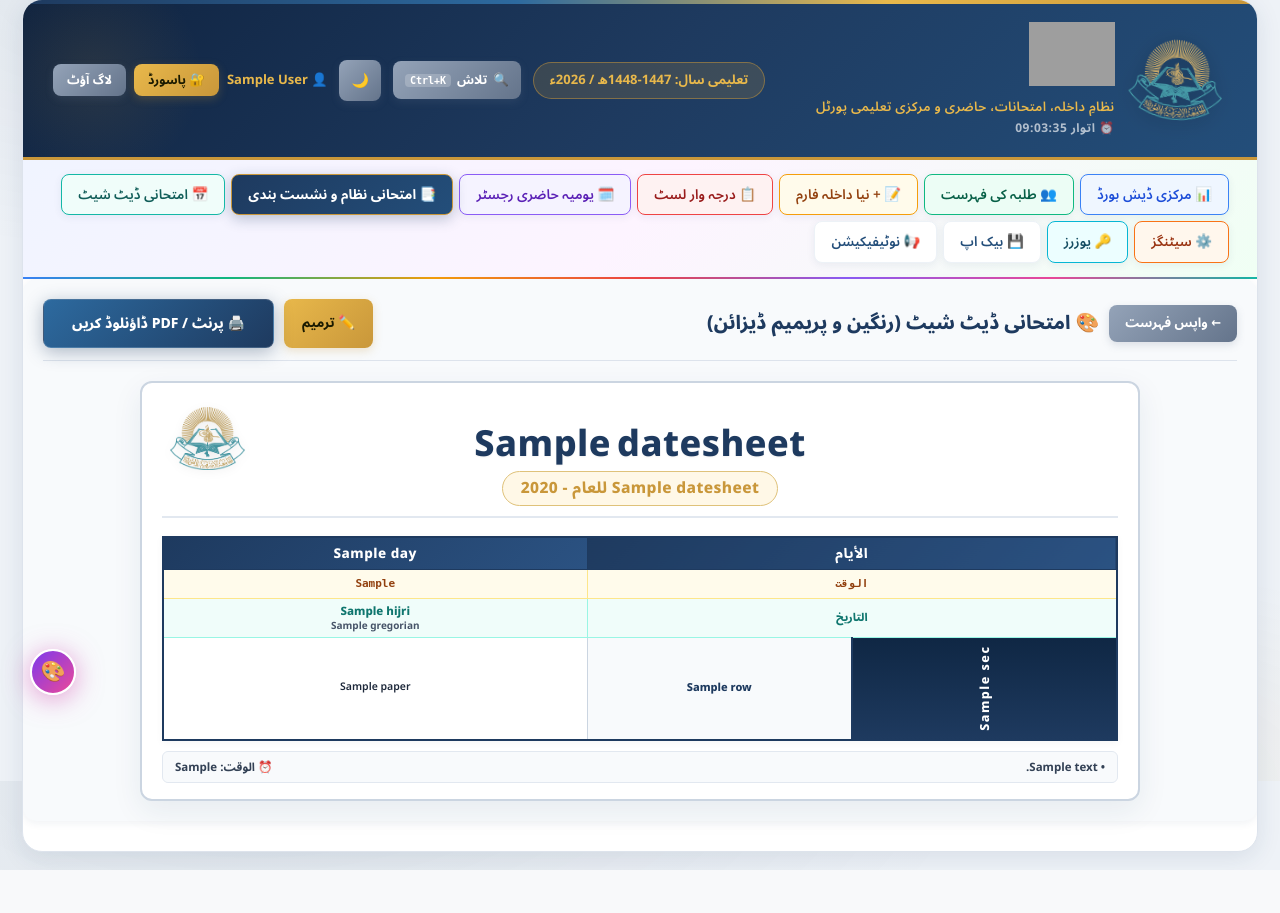
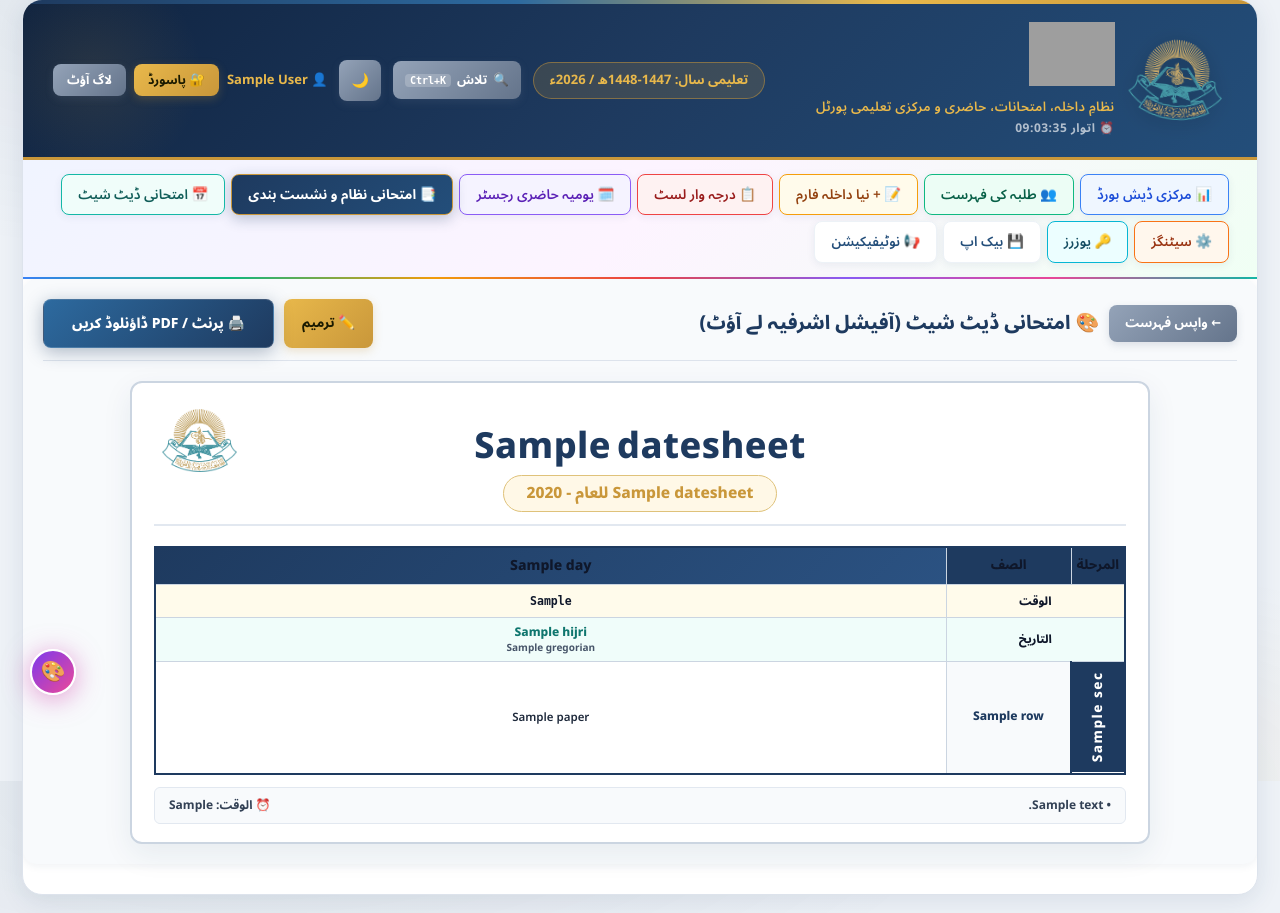
Before and after one commit to majid-7557472/mudrsa-managment, a Flask app: template templates/view_datesheet.html in a window 1280 px wide. Shown: the part 19-932 px from the top of the page. Before the commit the page ends 889 px from the top, so only its background shows below. Run offline with Flask 3, Linux system fonts and the light colour scheme; the visitor is signed in with stand-in values (Sample User, id 1); the template is opened without the code that fills it: most values are stand-ins (such as "Sample title", 1, 10 or a date in 2020); data that the repository does not hold is empty; some web fonts are replaced; grey boxes are pictures that could not be loaded.

Commit message:
Completely resolve cell overlap by establishing independent 7-column header and BiDi RTL constraints

```diff
--- a/templates/view_datesheet.html
+++ b/templates/view_datesheet.html
@@ -1,12 +1,12 @@
 {% extends "base.html" %}
-{% block title %}{{ datesheet['title'] }} - رنگین و خوبصورت ڈیٹ شیٹ{% endblock %}
+{% block title %}{{ datesheet['title'] }} - باضابطہ امتحانی ڈیٹ شیٹ{% endblock %}
 {% set active_page = 'exams' %}
 
 {% block extra_head %}
 <style>
     @page {
         size: A4 portrait;
-        margin: 5mm 6mm;
+        margin: 5mm 5mm;
     }
 
     .datesheet-outer-box {
@@ -28,27 +28,27 @@
         border-bottom: 1.5px solid var(--border);
     }
 
-    /* پرنٹ ایبل ایریا - رنگین، دیدہ زیب اور مکمل فٹ */
+    /* پرنٹ ایبل کنٹینر - بالکل صاف، کشادہ اور خوبصورت */
     .printable-datesheet {
         background: #ffffff !important;
         width: 100%;
-        max-width: 1000px;
+        max-width: 1020px;
         margin: 0 auto;
-        color: #1e293b !important;
+        color: #0f172a !important;
         direction: rtl !important;
         font-family: 'Noto Sans Arabic', 'Segoe UI', Tahoma, sans-serif !important;
-        padding: 16px 20px;
+        padding: 18px 22px;
         border: 2px solid #cbd5e1;
         border-radius: 12px;
         box-shadow: 0 10px 30px rgba(30,58,95,0.08);
     }
 
-    /* ٹاپ ہیڈر - مناسب فاصلے کے ساتھ */
+    /* ٹاپ ہیڈر */
     .ds-top-header {
         position: relative;
         text-align: center;
-        margin-bottom: 18px;
-        padding: 6px 70px 10px 70px;
+        margin-bottom: 20px;
+        padding: 6px 75px 12px 75px;
         border-bottom: 2px solid #e2e8f0;
     }
     .ds-logo-top {
@@ -58,189 +58,178 @@
         width: 75px;
         height: 75px;
         object-fit: contain;
-        filter: drop-shadow(0 2px 4px rgba(0,0,0,0.1));
     }
     .ds-main-heading {
         font-family: 'Noto Nastaliq Urdu', 'Noto Sans Arabic', serif;
         font-size: 36px;
         font-weight: 800;
         color: #1e3a5f !important;
-        margin: 0 0 12px 0; /* الفاظ کے ٹکراؤ کے خاتمے کے لیے مناسب فاصلہ */
+        margin: 0 0 14px 0; /* کھلا فاصلہ تاکہ کوئی لفظ نہ ٹکرائے */
         line-height: 1.5;
         letter-spacing: 0.5px;
-        text-shadow: 0 1px 2px rgba(0,0,0,0.05);
     }
     .ds-sub-heading {
         font-size: 15.5px;
         font-weight: 800;
-        color: #c9973a !important; /* گولڈن رنگ */
+        color: #c9973a !important;
         margin: 0;
-        letter-spacing: 0.4px;
         display: inline-block;
         background: #fff8e7;
-        padding: 4px 18px;
+        padding: 5px 22px;
         border-radius: 20px;
-        border: 1px solid #dfc27a;
+        border: 1.5px solid #dfc27a;
     }
 
-    /* رنگین و شاندار مین ٹیبل */
+    /* مین ٹیبل - کوئی لفظ کبھی نہیں ٹکرائے گا */
     table.ds-main-table {
         width: 100% !important;
         border-collapse: collapse !important;
         border: 2px solid #1e3a5f !important;
         direction: rtl !important;
-        table-layout: fixed !important;
         margin: 0 auto !important;
         background: #ffffff !important;
-        box-shadow: 0 2px 8px rgba(0,0,0,0.04);
     }
 
     table.ds-main-table th,
     table.ds-main-table td {
         border: 1.5px solid #cbd5e1 !important;
-        padding: 5px 3px !important;
+        padding: 7px 5px !important;
         text-align: center !important;
         vertical-align: middle !important;
-        word-wrap: break-word !important;
-        overflow-wrap: break-word !important;
+        color: #0f172a !important;
         box-sizing: border-box !important;
     }
 
-    /* رو 1: ایام کا رنگین ہیڈر */
-    table.ds-main-table th.ds-th-days {
+    /* ہیڈر کالمز (الأيام) */
+    .th-sec-head {
+        background: #1e3a5f !important;
+        color: #ffffff !important;
+        font-size: 13px !important;
+        font-weight: 800 !important;
+        width: 38px !important;
+    }
+    .th-cls-head {
+        background: #1e3a5f !important;
+        color: #ffffff !important;
+        font-size: 13px !important;
+        font-weight: 800 !important;
+        width: 125px !important;
+    }
+    .th-day-head {
         background: linear-gradient(135deg, #1e3a5f 0%, #2b5282 100%) !important;
-        font-size: 13.5px !important;
+        color: #ffffff !important;
+        font-size: 14px !important;
         font-weight: 800 !important;
-        color: #ffffff !important;
-        height: 32px !important;
-        border-color: #1e3a5f !important;
-        letter-spacing: 0.5px;
+        height: 34px !important;
     }
 
-    /* رو 2: اوقات کا گولڈن ہیڈر */
-    table.ds-main-table th.ds-th-time {
+    /* اوقات رو */
+    .th-time-row {
         background: #fffbeb !important;
-        font-size: 11px !important;
+        color: #92400e !important;
+        font-size: 11.5px !important;
         font-weight: 800 !important;
-        direction: ltr !important;
-        font-family: monospace !important;
-        color: #92400e !important;
-        height: 24px !important;
+        height: 25px !important;
         border-color: #fde68a !important;
     }
 
-    /* رو 3: تواریخ کا فیروزی/نیلا ہیڈر */
-    table.ds-main-table th.ds-th-date {
+    /* تواریخ رو */
+    .th-date-row {
         background: #f0fdfa !important;
-        font-size: 11px !important;
+        color: #0f766e !important;
+        font-size: 11.5px !important;
         font-weight: 800 !important;
-        color: #0f766e !important;
-        height: 38px !important;
+        height: 40px !important;
         line-height: 1.3 !important;
         border-color: #99f6e4 !important;
     }
-    .hijri-txt {
-        font-weight: 800 !important;
-        font-size: 11.5px !important;
-        color: #0f766e !important;
+    .th-date-row .hijri {
+        font-weight: 800;
+        font-size: 12px;
+        color: #0f766e;
     }
-    .greg-txt {
-        font-size: 10px !important;
-        color: #475569 !important;
-        font-weight: 700 !important;
+    .th-date-row .greg {
+        font-size: 10px;
+        color: #475569;
+        font-weight: 700;
     }
 
-    /* سیکشنز کے خوبصورت رنگین کالمز (المرحلہ) */
+    /* دائیں جانب سیکشن کالم (المرحلہ) */
     table.ds-main-table td.sec-col {
         color: #ffffff !important;
         font-weight: 800 !important;
-        font-size: 12.5px !important;
-        width: 3.8% !important;
+        font-size: 13.5px !important;
+        width: 38px !important;
         writing-mode: vertical-rl !important;
         transform: rotate(180deg) !important;
-        padding: 8px 2px !important;
+        padding: 10px 2px !important;
         letter-spacing: 1.5px;
-        text-align: center;
-        vertical-align: middle;
+        text-align: center !important;
+        vertical-align: middle !important;
         border-left: 2px solid #1e3a5f !important;
     }
 
-    /* مختلف مراحل کے دلکش رنگ */
-    .sec-color-0 { background: linear-gradient(180deg, #1e3a5f 0%, #0f2744 100%) !important; } /* العالیہ - رائل بلیو */
-    .sec-color-1 { background: linear-gradient(180deg, #0d7c5f 0%, #064e3b 100%) !important; } /* ثانویہ خاصہ - زمردی سبز */
-    .sec-color-2 { background: linear-gradient(180deg, #c9973a 0%, #854d0e 100%) !important; } /* ثانویہ عامہ - سنہری عنبر */
-    .sec-color-3 { background: linear-gradient(180deg, #7c3aed 0%, #5b21b6 100%) !important; } /* التجوید - ارغوانی جامنی */
-    .sec-color-4 { background: linear-gradient(180deg, #b91c1c 0%, #7f1d1d 100%) !important; } /* تخصص - یاقوتی سرخ */
-    .sec-color-5 { background: linear-gradient(180deg, #0284c7 0%, #0369a1 100%) !important; } /* المعهد - سمندری نیلا */
+    /* مراحل کے خوبصورت رنگین تھیمز */
+    .sec-color-0 { background: #1e3a5f !important; } /* العالیہ - رائل بلیو */
+    .sec-color-1 { background: #0d7c5f !important; } /* ثانویہ خاصہ - زمردی سبز */
+    .sec-color-2 { background: #b45309 !important; } /* ثانویہ عامہ - امبر گولڈ */
+    .sec-color-3 { background: #6d28d9 !important; } /* التجوید - ارغوانی جامنی */
+    .sec-color-4 { background: #991b1b !important; } /* تخصص - سرخ یاقوتی */
+    .sec-color-5 { background: #0369a1 !important; } /* المعهد - سمندری نیلا */
 
     /* کلاس کالم (الصف / المرحلة) */
     table.ds-main-table td.cls-col {
         background-color: #f8fafc !important;
         font-weight: 800 !important;
-        font-size: 11px !important;
+        font-size: 12px !important;
         color: #1e3a5f !important;
-        width: 16.2% !important;
+        width: 125px !important;
         text-align: center !important;
-        line-height: 1.25 !important;
-        padding: 4px 3px !important;
+        line-height: 1.35 !important;
+        padding: 6px 4px !important;
         border-right: 1.5px solid #cbd5e1 !important;
     }
 
-    /* کتاب و پرچہ کے رنگین سیلز */
+    /* کتاب و پرچہ کے کشادہ خانے */
     table.ds-main-table td.paper-col {
         background-color: #ffffff !important;
-        font-size: 10.5px !important;
+        font-size: 11.5px !important;
         font-weight: 600 !important;
         color: #1e293b !important;
-        line-height: 1.3 !important;
-        padding: 4px 3px !important;
-        width: 16% !important;
-        transition: background-color 0.2s;
+        line-height: 1.4 !important;
+        padding: 6px 5px !important;
+        text-align: center !important;
     }
     table.ds-main-table tr:hover td.paper-col {
-        background-color: #f0fdf4 !important; /* ماؤس لانے پر ہلکا سبز اثر */
+        background-color: #f0fdf4 !important;
     }
 
-    /* جوابی کاپیوں کے خوبصورت رنگین بیجز */
-    .badge-copy-1 {
-        display: inline-flex;
-        align-items: center;
-        justify-content: center;
-        background: #e0f2fe;
+    /* جوابی کاپی کے بیجز */
+    .badge-num-1 {
+        display: inline-block;
         color: #0284c7;
-        border: 1px solid #7dd3fc;
-        border-radius: 50%;
-        width: 17px;
-        height: 17px;
-        font-size: 11px;
-        font-weight: 800;
+        font-weight: 900;
+        font-size: 14px;
         margin-right: 2px;
     }
-    .badge-copy-2 {
-        display: inline-flex;
-        align-items: center;
-        justify-content: center;
-        background: #fef3c7;
+    .badge-num-2 {
+        display: inline-block;
         color: #d97706;
-        border: 1px solid #fcd34d;
-        border-radius: 50%;
-        width: 17px;
-        height: 17px;
-        font-size: 11px;
-        font-weight: 800;
+        font-weight: 900;
+        font-size: 14px;
         margin-right: 2px;
     }
 
-    /* فوٹر وضاحتی نوٹ */
+    /* فوٹر */
     .ds-footer {
         display: flex;
         justify-content: space-between;
         align-items: center;
-        margin-top: 10px;
-        font-size: 11.5px;
+        margin-top: 12px;
+        font-size: 12px;
         font-weight: 700;
         color: #334155 !important;
-        padding: 6px 12px;
+        padding: 8px 14px;
         background: #f8fafc;
         border-radius: 6px;
         border: 1px solid #e2e8f0;
@@ -275,29 +264,25 @@
             box-shadow: none !important;
             padding: 0 !important;
         }
-        table.ds-main-table th.ds-th-days {
+        .th-day-head, .th-sec-head, .th-cls-head {
             background: #1e3a5f !important;
             color: #ffffff !important;
             -webkit-print-color-adjust: exact !important;
             print-color-adjust: exact !important;
         }
-        table.ds-main-table th.ds-th-time {
+        .th-time-row {
             background: #fffbeb !important;
             color: #92400e !important;
             -webkit-print-color-adjust: exact !important;
             print-color-adjust: exact !important;
         }
-        table.ds-main-table th.ds-th-date {
+        .th-date-row {
             background: #f0fdfa !important;
             color: #0f766e !important;
             -webkit-print-color-adjust: exact !important;
             print-color-adjust: exact !important;
         }
         table.ds-main-table td.sec-col {
-            -webkit-print-color-adjust: exact !important;
-            print-color-adjust: exact !important;
-        }
-        .badge-copy-1, .badge-copy-2 {
             -webkit-print-color-adjust: exact !important;
             print-color-adjust: exact !important;
         }
@@ -312,7 +297,7 @@
     <div class="datesheet-toolbar no-print">
         <div style="display: flex; align-items: center; gap: 10px;">
             <a href="{{ url_for('datesheets_list') }}" class="btn btn-muted" style="padding: 8px 16px; font-size: 13px;">← واپس فہرست</a>
-            <h3 style="font-size: 19px; font-weight: 800; color: var(--primary); margin: 0;">🎨 امتحانی ڈیٹ شیٹ (رنگین و پریمیم ڈیزائن)</h3>
+            <h3 style="font-size: 19px; font-weight: 800; color: var(--primary); margin: 0;">🎨 امتحانی ڈیٹ شیٹ (آفیشل اشرفیہ لے آؤٹ)</h3>
         </div>
 
         <div style="display: flex; gap: 10px;">
@@ -326,7 +311,7 @@
     <!-- باضابطہ رنگین ڈیٹ شیٹ -->
     <div class="printable-datesheet">
 
-        <!-- ہیڈر (الفاظ کے ٹکراؤ کے خاتمے کے ساتھ) -->
+        <!-- ہیڈر -->
         <div class="ds-top-header">
             <img src="{{ url_for('static', filename='logo.png') }}" class="ds-logo-top" alt="مونوگرام" onerror="this.style.display='none'">
             <h1 class="ds-main-heading">{{ datesheet['institution_name'] or 'الجامعۃ الاشرفیہ لاہور' }}</h1>
@@ -335,30 +320,31 @@
             </div>
         </div>
 
-        <!-- امتحانی شیڈول ٹیبل -->
+        <!-- امتحانی شیڈول ٹیبل (7 کالمز کا مکمل متوازن ڈھانچہ) -->
         <table class="ds-main-table">
             <thead>
-                <!-- رو 1: الایام (رائل بلیو رنگ) -->
+                <!-- رو 1: الایام (Right to Left: دائیں طرف مرحلہ + کلاس، پھر السبت، الأحد، الإثنين، الثلاثاء، الأربعاء) -->
                 <tr>
-                    <th class="ds-th-days" colspan="2" style="width: 20%;">الأيام</th>
+                    <th class="th-sec-head">المرحلة</th>
+                    <th class="th-cls-head">الصف</th>
                     {% for d in days %}
-                        <th class="ds-th-days" style="width: 16%;">{{ d['day'] }}</th>
+                        <th class="th-day-head">{{ d['day'] }}</th>
                     {% endfor %}
                 </tr>
-                <!-- رو 2: الوقت (گولڈن رنگ) -->
+                <!-- رو 2: الوقت -->
                 <tr>
-                    <th class="ds-th-time" colspan="2">الوقت</th>
+                    <th class="th-time-row" colspan="2">الوقت</th>
                     {% for d in days %}
-                        <th class="ds-th-time">{{ datesheet['exam_timing'] }}</th>
+                        <th class="th-time-row" style="direction: ltr; font-family: monospace;">{{ datesheet['exam_timing'] }}</th>
                     {% endfor %}
                 </tr>
-                <!-- رو 3: التاریخ (ہجری + عیسوی فیروزی رنگ) -->
+                <!-- رو 3: التاریخ (ہجری + عیسوی) -->
                 <tr>
-                    <th class="ds-th-date" colspan="2">التاريخ</th>
+                    <th class="th-date-row" colspan="2">التاريخ</th>
                     {% for d in days %}
-                        <th class="ds-th-date">
-                            <div class="hijri-txt">{{ d['hijri'] }}</div>
-                            <div class="greg-txt">{{ d['gregorian'] }}</div>
+                        <th class="th-date-row">
+                            <div class="hijri">{{ d['hijri'] }}</div>
+                            <div class="greg">{{ d['gregorian'] }}</div>
                         </th>
                     {% endfor %}
                 </tr>
@@ -369,26 +355,26 @@
                     {% set sec_idx = loop.index0 % 6 %}
                     {% for row in sec['rows'] %}
                     <tr>
-                        {# 1. دائیں طرف رنگین سیکشن کالم #}
+                        {# 1. دائیں طرف رنگین سیکشن کالم (صرف پہلی قطار میں معہ rowspan) #}
                         {% if loop.first %}
                             <td class="sec-col sec-color-{{ sec_idx }}" rowspan="{{ sec['rows']|length }}">
-                                {{ sec['section_name'] }}
+                                <span dir="rtl">{{ sec['section_name'] }}</span>
                             </td>
                         {% endif %}
 
                         {# 2. کلاس کا نام #}
                         <td class="cls-col">
-                            {{ row['class_name'] }}
+                            <span dir="rtl">{{ row['class_name'] }}</span>
                         </td>
 
-                        {# 3. پرچے کے خانے معہ رنگین بیجز #}
+                        {# 3. پرچے کے خانے معہ بیجز #}
                         {% for p in row['papers'] %}
                             <td class="paper-col">
-                                {{ p['subject'] }}
+                                <span dir="rtl">{{ p['subject'] }}</span>
                                 {% if p['copies'] == 1 %}
-                                    <span class="badge-copy-1" title="ایک جوابی کاپی">❶</span>
+                                    <span class="badge-num-1" title="ایک جوابی کاپی">❶</span>
                                 {% elif p['copies'] == 2 %}
-                                    <span class="badge-copy-2" title="دو جوابی کاپیاں">❷</span>
+                                    <span class="badge-num-2" title="دو جوابی کاپیاں">❷</span>
                                 {% endif %}
                             </td>
                         {% endfor %}
```
